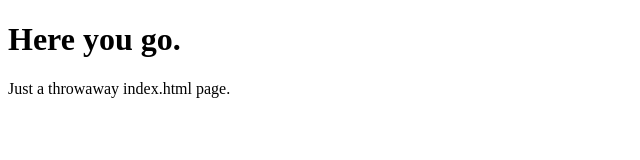
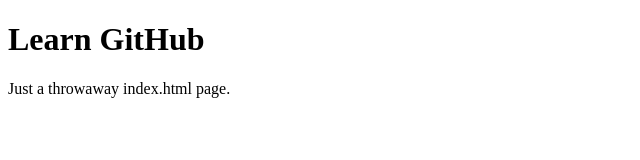
Before and after one commit to sPro1ly0/learn-github, a plain HTML site: page index.html in a window 1280 px wide. Shown: the whole page, without its empty margins (0-640 px from the left). Drawn offline with Linux system fonts and the light colour scheme.

Commit message:
made requested changes for pr

```diff
--- a/index.html
+++ b/index.html
@@ -4,7 +4,7 @@
   <title>Learn GitHub</title>
 </head>
 <body>
-    <h1>Here you go.</h1>
+    <h1>Learn GitHub</h1>
         <p>Just a throwaway index.html page.</p>
 </body>
 </html>
```
